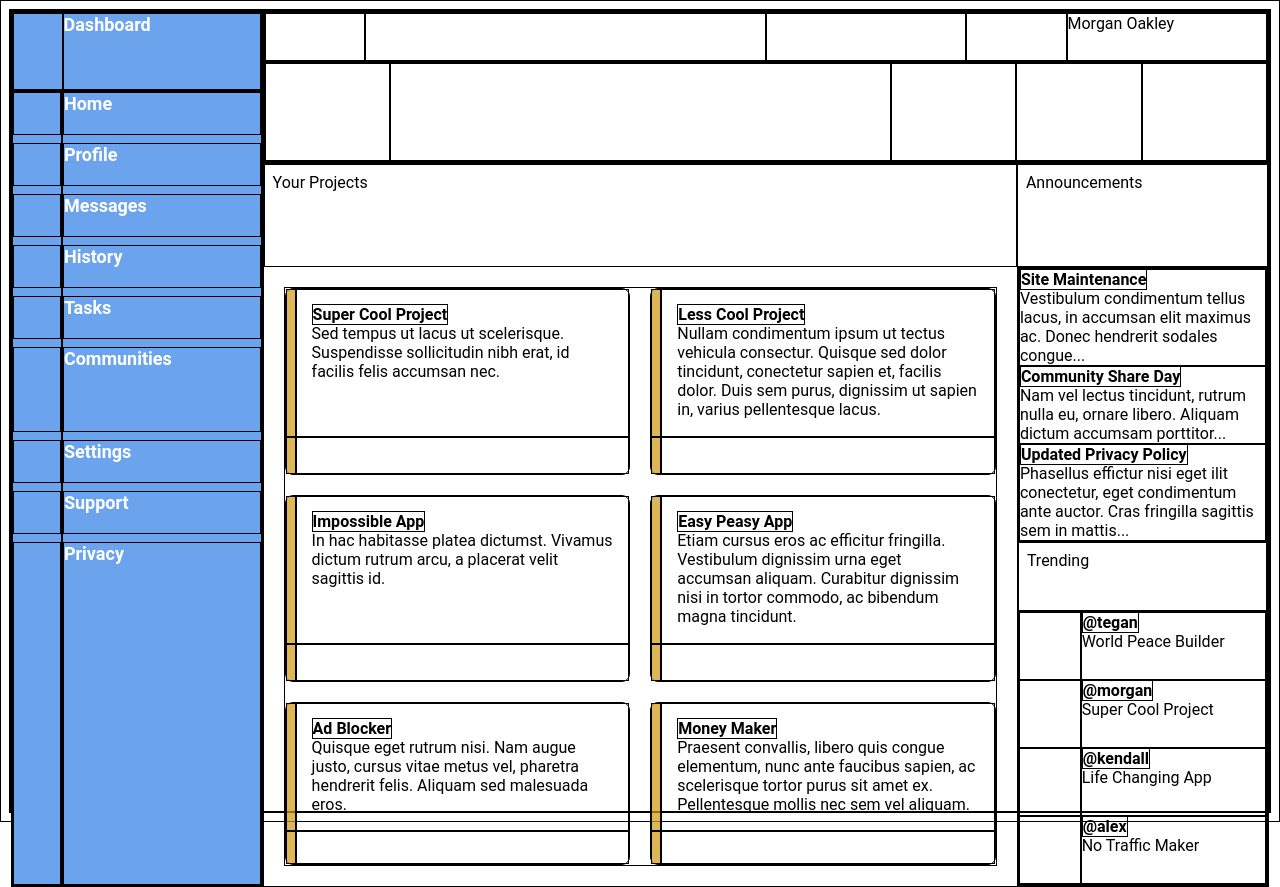
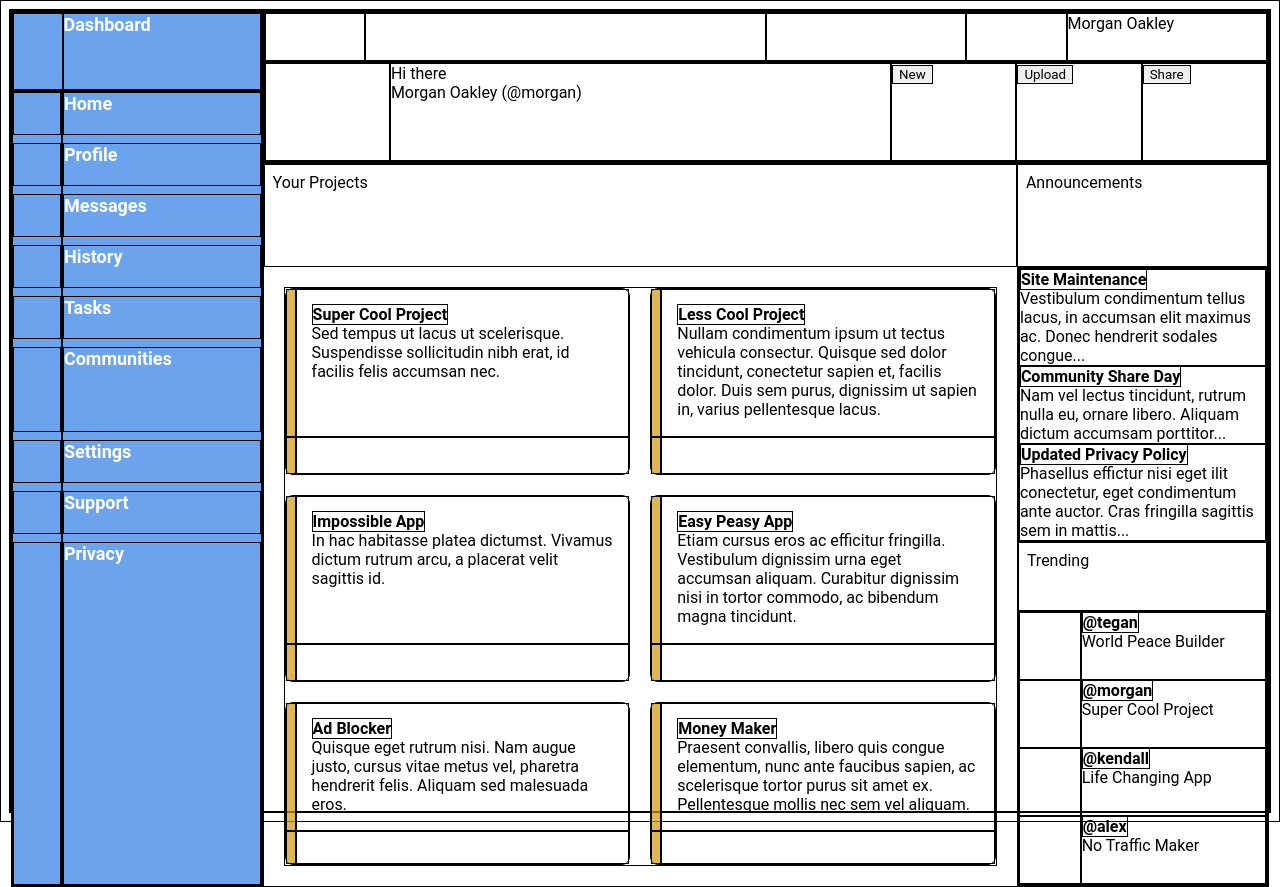
Before and after one commit to charliewturner/admin-dashboard-project, a plain HTML site: page index.html in a window 1280 px wide. Drawn offline with Linux system fonts and the light colour scheme.

Commit message:
Add buttons and lower header text

```diff
--- a/index.html
+++ b/index.html
@@ -48,10 +48,10 @@
             </div>
             <div class="header-lower">
                 <div></div>
-                <div></div>
-                <div></div>
-                <div></div>
-                <div></div>
+                <div>Hi there <br>Morgan Oakley (@morgan)</div>
+                <div><button>New</button></div>
+                <div><button>Upload</button></div>
+                <div><button>Share</button></div>
             </div>
         </div>
         <div class="main">
```
